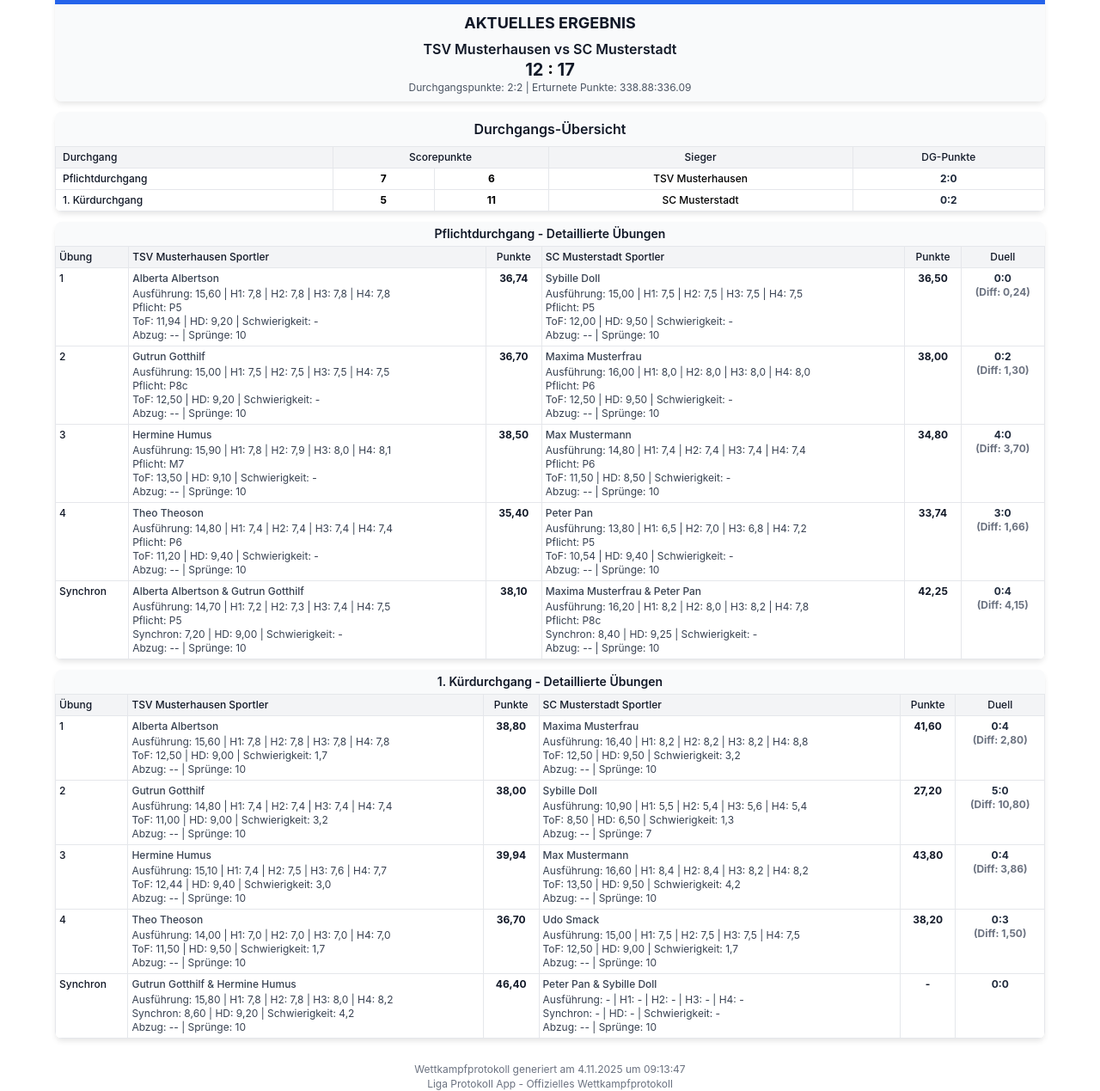
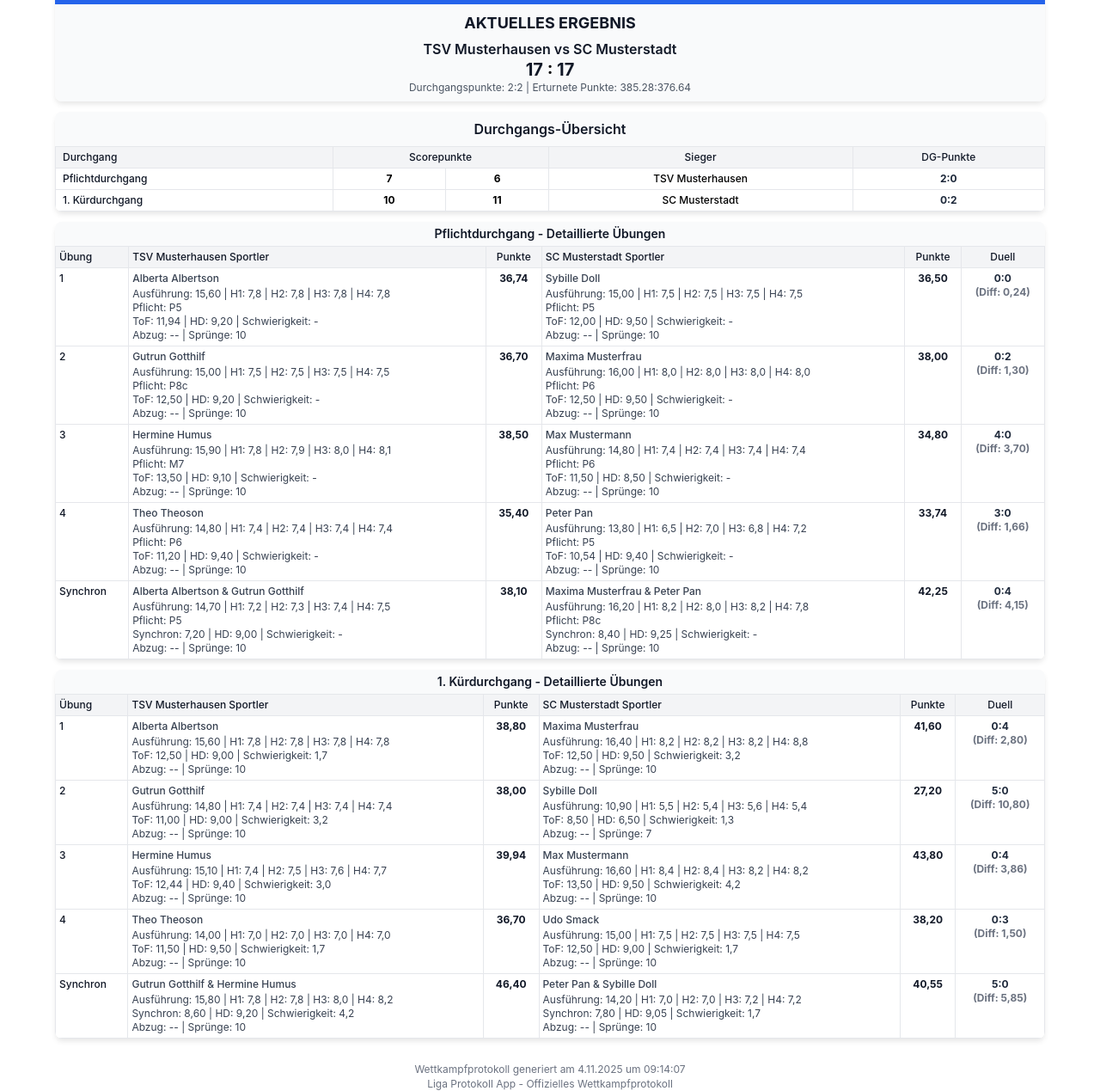
Before and after one commit to dercognus/liga-protokoll-website, a plain HTML site: page competition-1/protokoll.html in a window 1280 px wide. Shown: the part 76-1345 px from the top of the page at 86% size. Drawn offline with Linux system fonts and the light colour scheme.

Commit message:
Update: Competition 1 - protokoll.html

```diff
--- a/competition-1/protokoll.html
+++ b/competition-1/protokoll.html
@@ -96,10 +96,10 @@
               TSV Musterhausen vs SC Musterstadt
             </div>
             <div class="text-base font-semibold text-gray-900 mb-0">
-              <span style="font-size: 1.25rem; font-weight: 700;">12</span><span style="font-size: 1.25rem; font-weight: 700; color: #000000;"> : </span><span style="font-size: 1.25rem; font-weight: 700;">17</span>
+              <span style="font-size: 1.25rem; font-weight: 700;">17</span><span style="font-size: 1.25rem; font-weight: 700; color: #000000;"> : </span><span style="font-size: 1.25rem; font-weight: 700;">17</span>
             </div>
             <div class="text-xs text-gray-600">
-              Durchgangspunkte: 2:2 | Erturnete Punkte: 338.88:336.09
+              Durchgangspunkte: 2:2 | Erturnete Punkte: 385.28:376.64
             </div>
           </div>
         </div>
@@ -134,7 +134,7 @@
 
                 <tr style="border-top: 1px solid #d1d5db;">
                   <td style="padding: 0.25rem 0.5rem; font-weight: 500; color: #111827; border: 1px solid #e5e7eb;">1. Kürdurchgang</td>
-                  <td style="padding: 0.25rem 0.5rem; text-align: center; font-weight: 700; color: #000000; border: 1px solid #e5e7eb;">5</td>
+                  <td style="padding: 0.25rem 0.5rem; text-align: center; font-weight: 700; color: #000000; border: 1px solid #e5e7eb;">10</td>
                   <td style="padding: 0.25rem 0.5rem; text-align: center; font-weight: 700; color: #000000; border: 1px solid #e5e7eb;">11</td>
                   <td style="padding: 0.25rem 0.5rem; text-align: center; border: 1px solid #e5e7eb;">
                     <span style="color: #000000; font-weight: 500;">SC Musterstadt</span>
@@ -847,17 +847,17 @@
                       </div>
                       <div style="margin-top: 0.125rem;">
                         <div>
-                          Ausführung: - |
-                          H1: - |
-                          H2: - |
-                          H3: - |
-                          H4: -
+                          Ausführung: 14,20 |
+                          H1: 7,0 |
+                          H2: 7,0 |
+                          H3: 7,2 |
+                          H4: 7,2
                         </div>
 
                         <div>
-                          Synchron: - |
-                          HD: - |
-                          Schwierigkeit: -
+                          Synchron: 7,80 |
+                          HD: 9,05 |
+                          Schwierigkeit: 1,7
                         </div>
                         <div>
                           Abzug: -- |
@@ -866,11 +866,11 @@
                       </div>
                     </td>
                     <td style="padding: 0.25rem; text-align: center; font-weight: 700; color: #111827; vertical-align: top; border: 1px solid #e5e7eb;">
-                      -
+                      40,55
                     </td>
                     <td style="padding: 0.25rem; text-align: center; font-weight: 700; vertical-align: top; border: 1px solid #e5e7eb;">
-                      0:0
-
+                      5:0
+                      <div style="color: #6b7280; margin-top: 0;">(Diff: 5,85)</div>
                     </td>
                   </tr>
 
@@ -884,7 +884,7 @@
 
       <!-- Footer -->
       <div style="text-align: center; color: #6b7280; padding-top: 1rem;">
-        <p>Wettkampfprotokoll generiert am 4.11.2025 um 09:13:47</p>
+        <p>Wettkampfprotokoll generiert am 4.11.2025 um 09:14:07</p>
         <p>Liga Protokoll App - Offizielles Wettkampfprotokoll</p>
       </div>
     </div>
```
